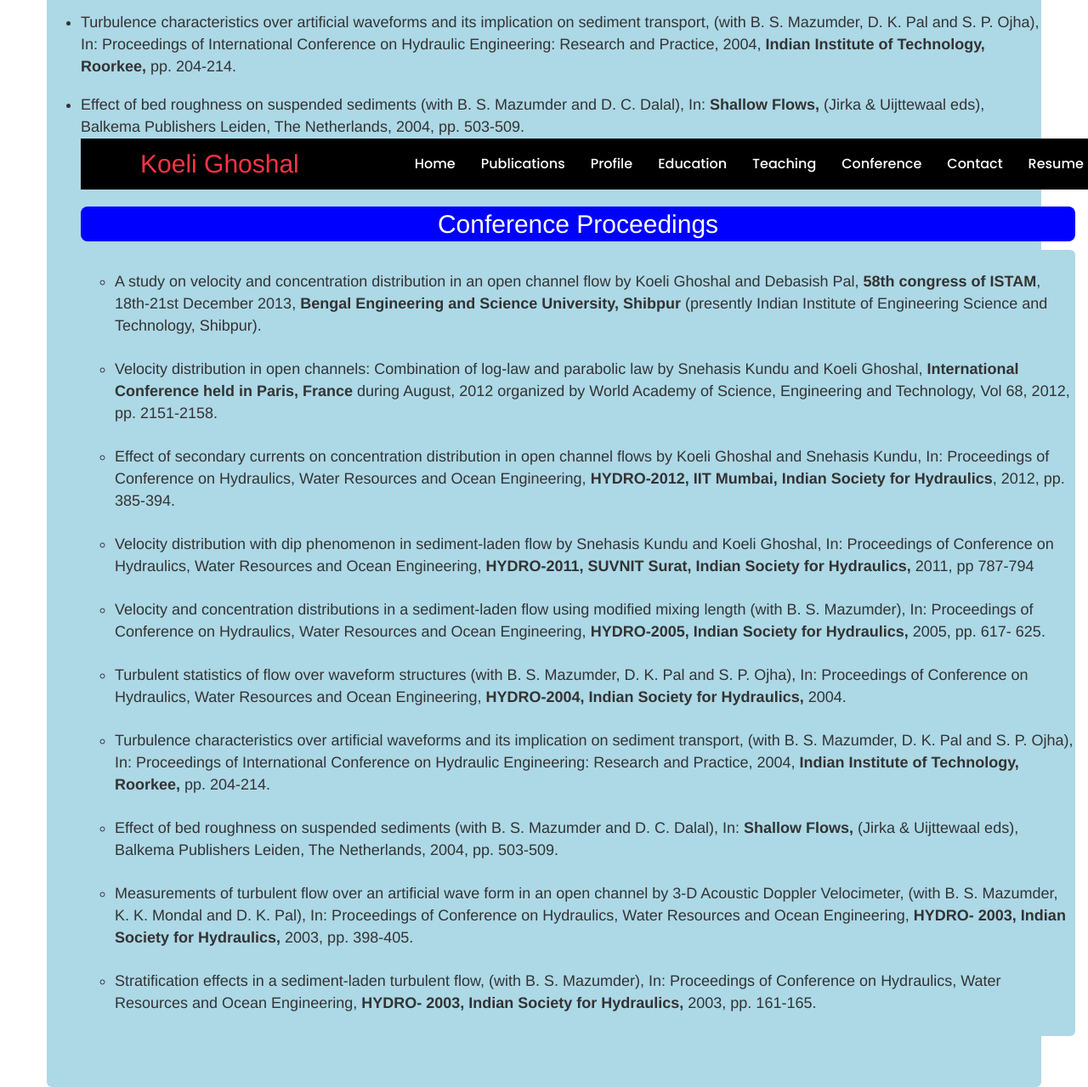
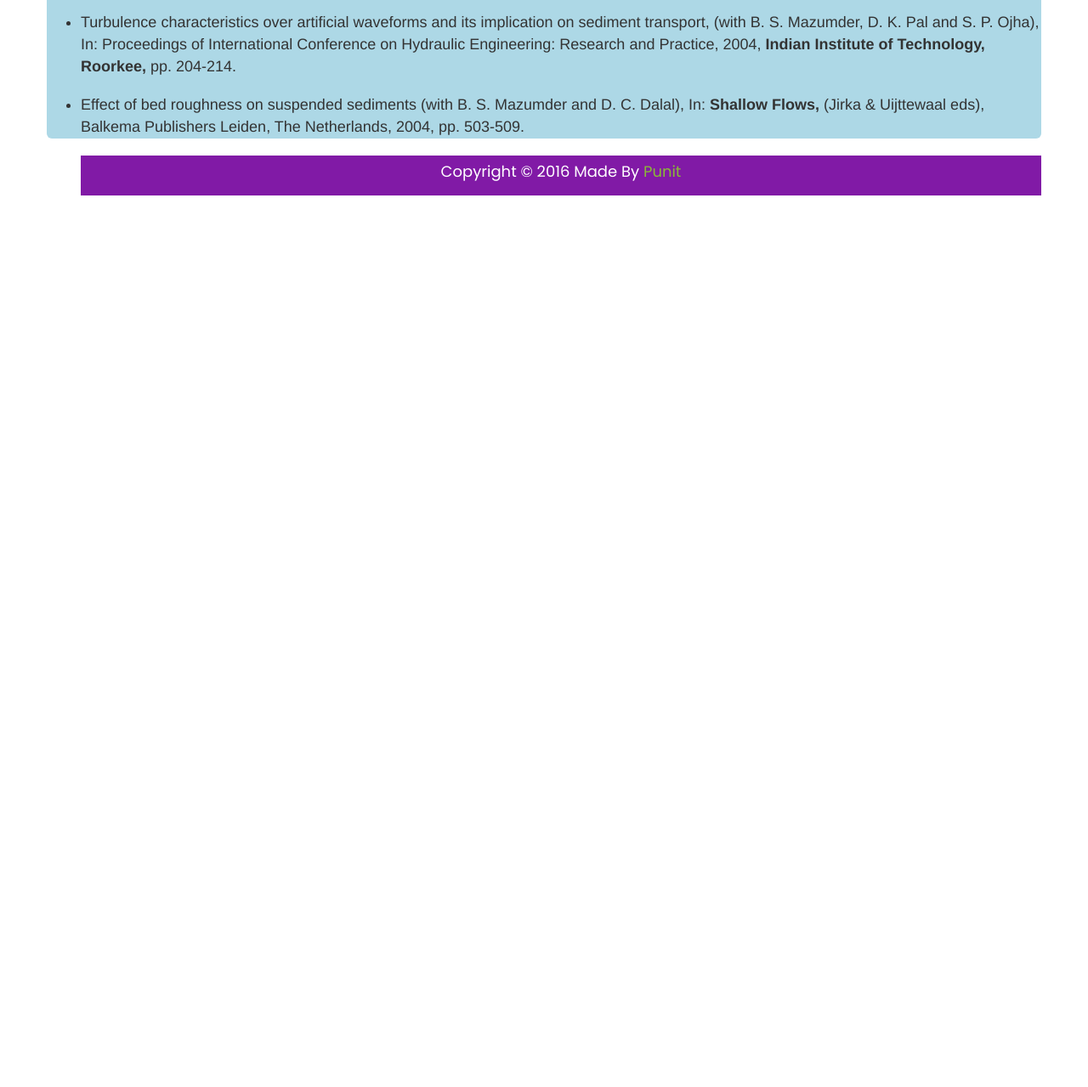
Before and after one commit to koeli/koeli.github.io, a plain HTML site: page conference.html in a window 1280 px wide. Shown: the part 668-1947 px from the top of the page at 85% size. After the commit the page ends 968 px from the top, so only its background shows below. Drawn offline with nearby package versions, Linux system fonts and the light colour scheme; some packages are replaced by stand-ins of ours.

Commit message:
Update conference.html

```diff
--- a/conference.html
+++ b/conference.html
@@ -129,155 +129,6 @@ Technology, Roorkee,</b> pp. 204-214.
 In: <b>Shallow Flows,</b> (Jirka & Uijttewaal eds), Balkema Publishers Leiden, The Netherlands,
 
 2004, pp. 503-509.
-<!DOCTYPE html PUBLIC "-//W3C//DTD XHTML 1.0 Transitional//EN" "http://www.w3.org/TR/xhtml1/DTD/xhtml1-transitional.dtd">
-<html xmlns="http://www.w3.org/1999/xhtml">
-<head>
-	<meta http-equiv="Content-Type" content="text/html; charset=utf-8" />
-	<title>Koeli Ghoshal</title>
-	<meta name="viewport" content="width=device-width, initial-scale=1.0">
-
-	<link href="css/bootstrap.min.css" rel="stylesheet">
-	<link rel="stylesheet" href="style.css" type="text/css">
-	<link href="css/lightbox.css" rel="stylesheet">
-	<link href='http://fonts.googleapis.com/css?family=Poppins:400,600,700,500,300' rel='stylesheet' type='text/css'>
-	<link href='http://fonts.googleapis.com/css?family=Roboto:400,900italic,900,700italic,700,400italic,500,500italic,300,100italic,100,300italic' rel='stylesheet' type='text/css'>
-
-	<style>
-		li,p{
-			font-size:18px;
-		}
-    .menu li{
-        font-size:16px;
-    }
-    .education {
-      padding: 60px 0px;
-    }
-	</style>
-
-</head>
-<body>
-	<header class="header">
-    <div class="container">
-      <div class="row">
-        <div class="col-md-3 ">
-          <div class="navbar-header">
-            <button type="button" class="navbar-toggle menu-button" data-toggle="collapse" data-target="#myNavbar">
-              <span class="glyphicon glyphicon-align-justify"></span>
-            </button>
-            <a class="navbar-brand logo" href="index.html">Koeli Ghoshal</a>
-          </div>
-        </div>
-        <div class="col-md-9">
-          <nav class="collapse navbar-collapse" id="myNavbar" role="navigation">
-            <ul class="nav navbar-nav navbar-right menu">
-             <li><a href="main.html" >Home</a></li>
-              <li><a href="publication.html" >Publications</a></li>
-              <li><a href="profile.html" >Profile</a></li>
-              <li><a href="education.html" >Education</a></li>
-              <li><a href="teaching.html">Teaching</a></li>
-              <li><a href="conference.html" >Conference</a></li>
-              <li><a href="contact.html" >Contact</a></li>
-
-
-            <li><a href="cv.html" >Resume</a></li>
-            </ul>
-          </nav>
-        </div>
-      </div>
-    </div>
-  </header>
-
-
-
-
-<div class="container-fluid education" >
-  <div class="container">
-    <div class="row">
-      <h2 style="text-align:center;background-color:blue;color:white;padding:4px;border-radius:8px;">Conference Proceedings</h2>
-       <ul style="background-color:lightblue;border-radius:6px;"><br>
-        <li>A study on velocity and concentration distribution in an open channel flow by Koeli
-
-Ghoshal and Debasish Pal, <b>58th congress of ISTAM</b>, 18th-21st December 2013, <b>Bengal
-
-Engineering and Science University, Shibpur</b> (presently Indian Institute of Engineering
-
-Science and Technology, Shibpur).</li><br>
-
-        <li>Velocity distribution in open channels: Combination of log-law and parabolic law by
-
-Snehasis Kundu and Koeli Ghoshal, <b>International Conference held in Paris, France </b> during
-
-August, 2012 organized by World Academy of Science, Engineering and Technology, Vol 68,
-
-2012, pp. 2151-2158. </li><br>
-     <li>Effect of secondary currents on concentration distribution in open channel flows by Koeli Ghoshal and Snehasis Kundu, In: Proceedings of Conference on Hydraulics, Water Resources and Ocean Engineering,<b> HYDRO-2012, IIT Mumbai, Indian Society for Hydraulics</b>, 2012, pp. 385-394.</li>
-        <br>
-
-        <li>
-          Velocity distribution with dip phenomenon in sediment-laden flow by Snehasis Kundu
-
-and Koeli Ghoshal, In: Proceedings of Conference on Hydraulics, Water Resources and Ocean
-
-Engineering, <b>HYDRO-2011, SUVNIT Surat, Indian Society for Hydraulics,</b> 2011, pp 787-794
-
-        </li><br>
-        <li>
-          Velocity and concentration distributions in a sediment-laden flow using modified mixing
-
-length (with B. S. Mazumder), In: Proceedings of Conference on Hydraulics, Water Resources
-
-and Ocean Engineering, <b>HYDRO-2005, Indian Society for Hydraulics,</b> 2005, pp. 617-
-
-625.
-        </li>
-        <br>
-        <li>
-        Turbulent statistics of flow over waveform structures (with B. S. Mazumder, D. K. Pal
-
-and S. P. Ojha), In: Proceedings of Conference on Hydraulics, Water Resources and Ocean
-
-Engineering, <b>HYDRO-2004, Indian Society for Hydraulics,</b> 2004.
-        </li><br>
-        <li>
-          Turbulence characteristics over artificial waveforms and its implication on sediment
-
-transport, (with B. S. Mazumder, D. K. Pal and S. P. Ojha), In: Proceedings of International
-
-Conference on Hydraulic Engineering: Research and Practice, 2004, <b>Indian Institute of
-
-Technology, Roorkee,</b> pp. 204-214.
-        </li><br>
-        <li>
-          Effect of bed roughness on suspended sediments (with B. S. Mazumder and D. C. Dalal),
-
-In: <b>Shallow Flows,</b> (Jirka & Uijttewaal eds), Balkema Publishers Leiden, The Netherlands,
-
-2004, pp. 503-509.
-        </li><br>
-        <li>
-          Measurements of turbulent flow over an artificial wave form in an open channel by 3-D
-
-Acoustic Doppler Velocimeter, (with B. S. Mazumder, K. K. Mondal and D. K. Pal), In:
-
-Proceedings of Conference on Hydraulics, Water Resources and Ocean Engineering, <b>HYDRO-
-
-2003, Indian Society for Hydraulics, </b> 2003, pp. 398-405.
-
-        </li><br>
-        <li>
-        Stratification effects in a sediment-laden turbulent flow, (with B. S. Mazumder), In:
-
-Proceedings of Conference on Hydraulics, Water Resources and Ocean Engineering, <b>HYDRO-
-
-2003, Indian Society for Hydraulics, </b> 2003, pp. 161-165.
-        </li><br>
-      </ul>
-
-
-
-    </div>
-  </div>
-</div>
 
 
 
```
